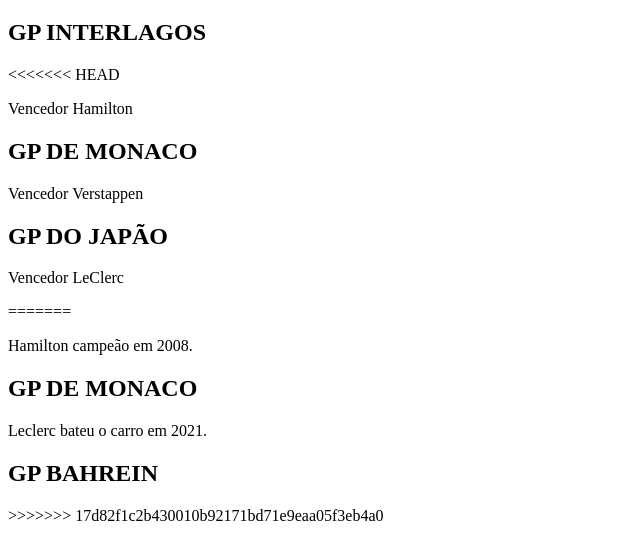
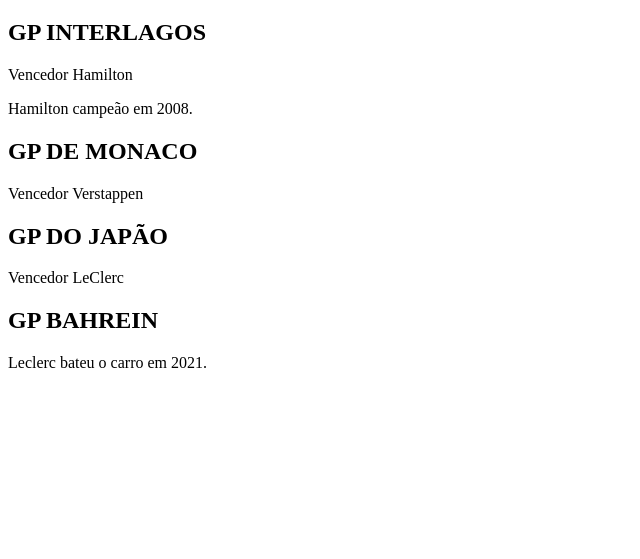
Before and after one commit to vitor-scheffer/exercicio-git-dupla, a plain HTML site: page index.html in a window 1280 px wide. Shown: the part 61-620 px from the top of the page, without its empty margins (0-640 px from the left). Drawn offline with Linux system fonts and the light colour scheme.

Commit message:
Resolvido os conflitos

```diff
--- a/index.html
+++ b/index.html
@@ -10,19 +10,16 @@
     <h1>Exercício em Dupla</h1>
 
     <h2>GP INTERLAGOS</h2>
-<<<<<<< HEAD
     <p>Vencedor Hamilton</p>
+    <p>Hamilton campeão em 2008.</p>
 
     <h2>GP DE MONACO</h2>
     <p>Vencedor Verstappen</p>
 
     <h2>GP DO JAPÃO</h2>
     <p>Vencedor LeClerc</p>
-=======
-    <p>Hamilton campeão em 2008.</p>
-    <h2>GP DE MONACO</h2>
+
+    <h2>GP BAHREIN</h2>
     <p>Leclerc bateu o carro em 2021.</p>
-    <h2>GP BAHREIN</h2>
->>>>>>> 17d82f1c2b430010b92171bd71e9eaa05f3eb4a0
   </body>
 </html>
```
